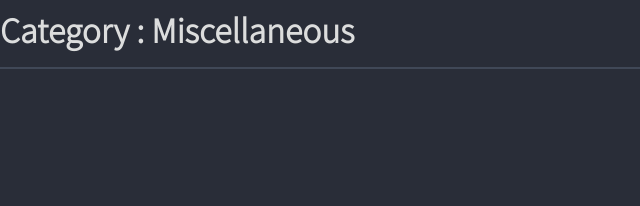
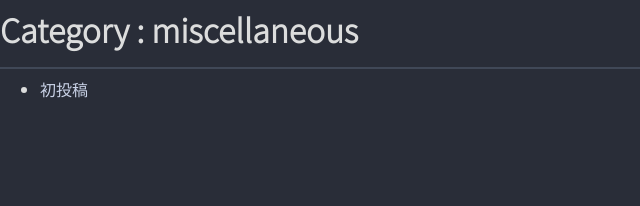
Before and after one commit to kmaeda6320084/learn_crypto, a Jekyll site: the page built from collections/_category/miscellaneous.html, in a window 1280 px wide. Shown: the top 206 px of the page, without its empty margins (0-640 px from the left). Built offline with Jekyll 4.4.1, drawn with Linux system fonts in a browser that asks for light colours.

Commit message:
category

```diff
--- a/_config.yml
+++ b/_config.yml
@@ -34,4 +34,4 @@ defaults:
   - scope:
       type: category
     values:
-      layout: "category"
+      layout: category
--- a/_layouts/category.html
+++ b/_layouts/category.html
@@ -1,7 +1,7 @@
 ---
 layout: default
 ---
-{% assign category = page.title %}
+{% assign category = page.title | slugify %}
 <h1>Category : {{ category }}</h1>
 <hr>
 {% if site.tags[category] %}
```
